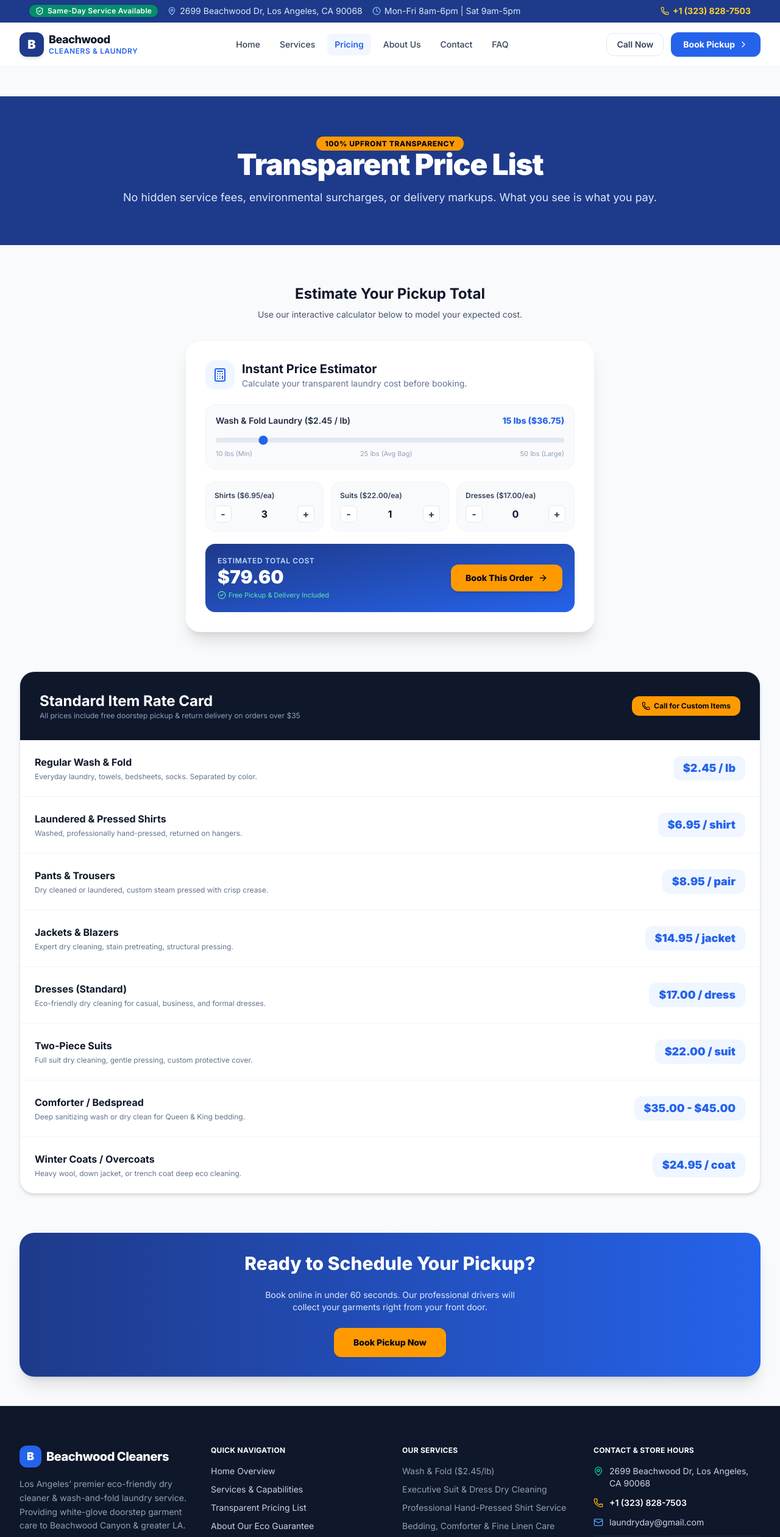
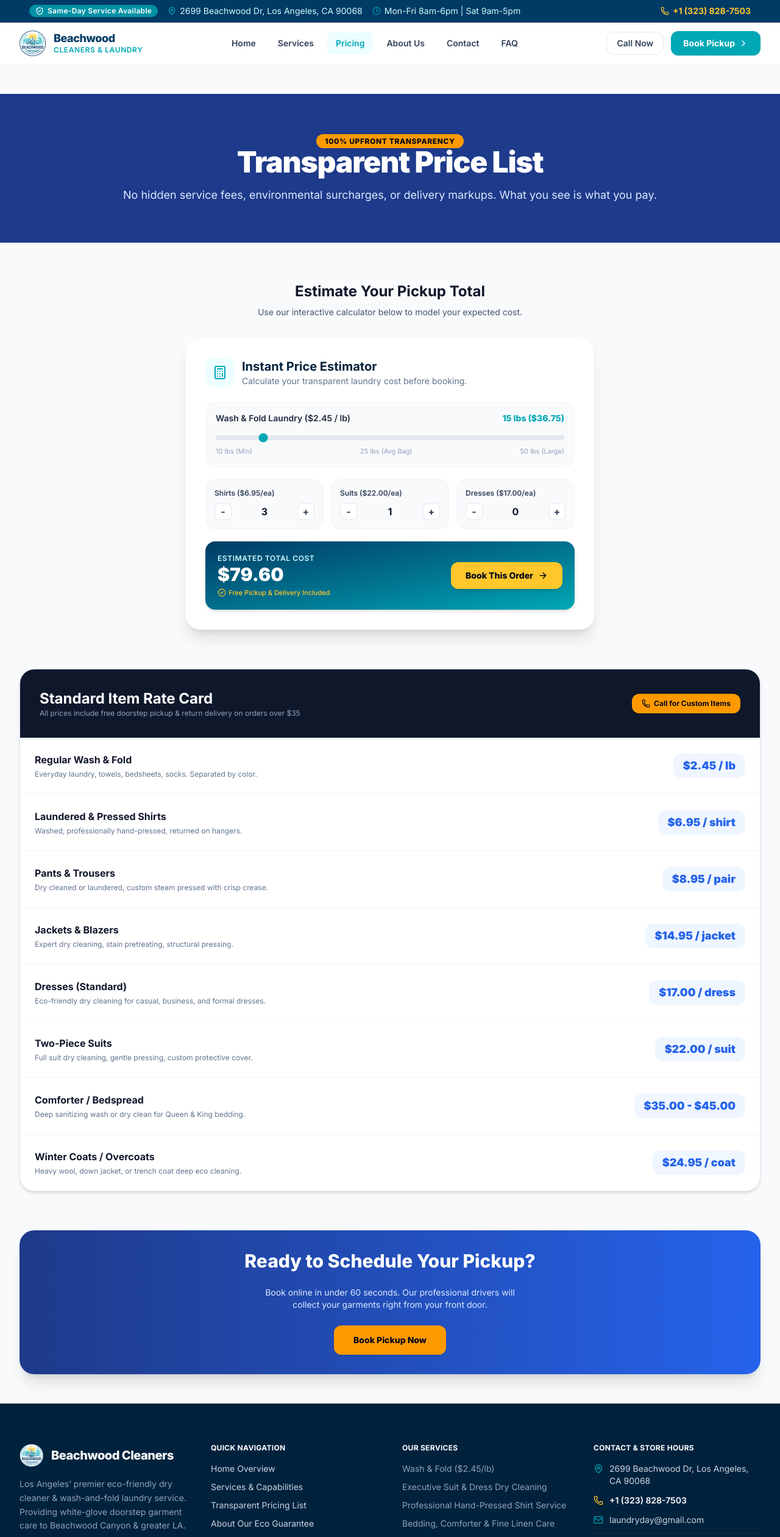
Before and after one commit to aftabfarhanarko/Beachwood-Cleaners-Laundry, a Next.js app: page /pricing in a window 1280 px wide. Shown: the top 2521 px of the page at 61% size. Built offline with nearby package versions, Linux system fonts and the light colour scheme.

Commit message:
Integrate logo1.png and update full site color palette

```diff
--- a/src/app/globals.css
+++ b/src/app/globals.css
@@ -1,18 +1,22 @@
 @import "tailwindcss";
 
 @theme {
-  --color-primary-base: #1E3A8A;
-  --color-brand-accent: #2563EB;
-  --color-emerald-accent: #059669;
+  --color-[#003B65]: #003B65;
+  --color-[#00A8B5]: #00A8B5;
+  --color-[#0091A4]: #0091A4;
+  --color-[#FFC72C]: #FFC72C;
+  --color-primary-base: #003B65;
+  --color-brand-accent: #00A8B5;
+  --color-emerald-accent: #0091A4;
   --color-canvas-bg: #F8FAFC;
-  --color-slate-dark: #0F172A;
-  --color-amber-warm: #D97706;
+  --color-slate-dark: #00223D;
+  --color-amber-warm: #FFC72C;
   --font-inter: var(--font-inter), sans-serif;
 }
 
 :root {
   --background: #F8FAFC;
-  --foreground: #0F172A;
+  --foreground: #00223D;
 }
 
 body {
--- a/src/components/Footer.tsx
+++ b/src/components/Footer.tsx
@@ -1,17 +1,23 @@
 import React from "react";
 import Link from "next/link";
-import { Phone, Mail, MapPin, Shield, Star, Heart } from "lucide-react";
+import Image from "next/image";
+import { Phone, Mail, MapPin, Star } from "lucide-react";
 
 export function Footer() {
   return (
-    <footer className="bg-[#0F172A] text-slate-300 pt-16 pb-8 border-t border-slate-800">
+    <footer className="bg-[#00223D] text-slate-300 pt-16 pb-8 border-t border-cyan-950">
       <div className="max-container">
         <div className="grid grid-cols-1 md:grid-cols-2 lg:grid-cols-4 gap-10 pb-12 border-b border-slate-800">
           {/* Col 1: About & Info */}
           <div className="space-y-4">
-            <div className="flex items-center gap-2">
-              <div className="w-9 h-9 rounded-xl bg-[#2563EB] flex items-center justify-center text-white font-black text-lg shadow">
-                B
+            <div className="flex items-center gap-3">
+              <div className="relative w-10 h-10 shrink-0">
+                <Image
+                  src="/logo1.png"
+                  alt="Beachwood Cleaners Logo"
+                  fill
+                  className="object-contain"
+                />
               </div>
               <span className="font-extrabold text-xl text-white tracking-tight">
                 Beachwood Cleaners
@@ -20,10 +26,10 @@ export function Footer() {
             <p className="text-sm text-slate-400 leading-relaxed">
               Los Angeles’ premier eco-friendly dry cleaner & wash-and-fold laundry service. Providing white-glove doorstep garment care to Beachwood Canyon & greater LA.
             </p>
-            <div className="flex items-center gap-1.5 text-amber-400 font-semibold text-sm">
-              <div className="flex text-amber-400">
+            <div className="flex items-center gap-1.5 text-[#FFC72C] font-semibold text-sm">
+              <div className="flex text-[#FFC72C]">
                 {[...Array(5)].map((_, i) => (
-                  <Star key={i} className="w-4 h-4 fill-amber-400 stroke-amber-400" />
+                  <Star key={i} className="w-4 h-4 fill-[#FFC72C] stroke-[#FFC72C]" />
                 ))}
               </div>
               <span className="text-white font-bold">4.9 / 5.0</span>
@@ -33,7 +39,7 @@ export function Footer() {
 
           {/* Col 2: Quick Links */}
           <div>
-            <h3 className="text-white font-bold text-base mb-4 tracking-wide uppercase text-xs text-blue-400">
+            <h3 className="text-white font-bold text-base mb-4 tracking-wide uppercase text-xs text-[#00A8B5]">
               Quick Navigation
             </h3>
             <ul className="space-y-2.5 text-sm">
@@ -72,7 +78,7 @@ export function Footer() {
 
           {/* Col 3: Services */}
           <div>
-            <h3 className="text-white font-bold text-base mb-4 tracking-wide uppercase text-xs text-blue-400">
+            <h3 className="text-white font-bold text-base mb-4 tracking-wide uppercase text-xs text-[#00A8B5]">
               Our Services
             </h3>
             <ul className="space-y-2.5 text-sm text-slate-400">
@@ -87,21 +93,21 @@ export function Footer() {
 
           {/* Col 4: Store Info & Hours */}
           <div className="space-y-3 text-sm">
-            <h3 className="text-white font-bold text-base mb-4 tracking-wide uppercase text-xs text-blue-400">
+            <h3 className="text-white font-bold text-base mb-4 tracking-wide uppercase text-xs text-[#00A8B5]">
               Contact & Store Hours
             </h3>
             <div className="flex items-start gap-2.5">
-              <MapPin className="w-4 h-4 text-emerald-400 shrink-0 mt-0.5" />
+              <MapPin className="w-4 h-4 text-[#00A8B5] shrink-0 mt-0.5" />
               <span>2699 Beachwood Dr, Los Angeles, CA 90068</span>
             </div>
             <div className="flex items-center gap-2.5">
-              <Phone className="w-4 h-4 text-amber-400 shrink-0" />
+              <Phone className="w-4 h-4 text-[#FFC72C] shrink-0" />
               <a href="tel:+13238287503" className="text-white font-semibold hover:underline">
                 +1 (323) 828-7503
               </a>
             </div>
             <div className="flex items-center gap-2.5">
-              <Mail className="w-4 h-4 text-blue-400 shrink-0" />
+              <Mail className="w-4 h-4 text-[#00A8B5] shrink-0" />
               <a href="mailto:laundryday@gmail.com" className="hover:underline">
                 laundryday@gmail.com
               </a>
--- a/src/components/HomeFaqAccordion.tsx
+++ b/src/components/HomeFaqAccordion.tsx
@@ -25,7 +25,7 @@ export function HomeFaqAccordion({ faqs }: { faqs: FaqItem[] }) {
             <span className="text-base">{faq.q}</span>
             <ChevronDown
               className={`w-5 h-5 text-slate-500 transition-transform ${
-                openFaq === idx ? "rotate-180 text-[#2563EB]" : ""
+                openFaq === idx ? "rotate-180 text-[#00A8B5]" : ""
               }`}
             />
           </button>
--- a/src/components/Navbar.tsx
+++ b/src/components/Navbar.tsx
@@ -2,6 +2,7 @@
 
 import React, { useState, useEffect } from "react";
 import Link from "next/link";
+import Image from "next/image";
 import { usePathname } from "next/navigation";
 import { Phone, MapPin, Clock, ShieldCheck, Menu, X, ChevronRight } from "lucide-react";
 
@@ -34,25 +35,25 @@ export function Navbar() {
   return (
     <header className="sticky top-0 z-50 w-full">
       {/* Top Utility Header */}
-      <div className="bg-[#1E3A8A] text-white text-xs sm:text-sm py-2 px-4 border-b border-blue-900/50">
+      <div className="bg-[#003B65] text-white text-xs sm:text-sm py-2 px-4 border-b border-[#00223D]/50">
         <div className="max-container flex flex-wrap items-center justify-between gap-2">
           <div className="flex items-center gap-4 flex-wrap">
-            <span className="inline-flex items-center gap-1.5 bg-emerald-600/90 text-white px-2.5 py-0.5 rounded-full text-xs font-semibold tracking-wide shadow-xs">
+            <span className="inline-flex items-center gap-1.5 bg-[#0091A4] text-white px-2.5 py-0.5 rounded-full text-xs font-semibold tracking-wide shadow-xs">
               <ShieldCheck className="w-3.5 h-3.5" /> Same-Day Service Available
             </span>
-            <div className="hidden md:flex items-center gap-1.5 text-blue-100">
-              <MapPin className="w-3.5 h-3.5 text-blue-300" />
+            <div className="hidden md:flex items-center gap-1.5 text-cyan-100">
+              <MapPin className="w-3.5 h-3.5 text-[#00A8B5]" />
               <span>2699 Beachwood Dr, Los Angeles, CA 90068</span>
             </div>
-            <div className="hidden lg:flex items-center gap-1.5 text-blue-100">
-              <Clock className="w-3.5 h-3.5 text-blue-300" />
+            <div className="hidden lg:flex items-center gap-1.5 text-cyan-100">
+              <Clock className="w-3.5 h-3.5 text-[#00A8B5]" />
               <span>Mon-Fri 8am-6pm | Sat 9am-5pm</span>
             </div>
           </div>
           <div className="flex items-center gap-4 ml-auto sm:ml-0">
             <a
               href="tel:+13238287503"
-              className="inline-flex items-center gap-1.5 text-amber-300 hover:text-amber-200 font-bold transition-colors"
+              className="inline-flex items-center gap-1.5 text-[#FFC72C] hover:text-amber-300 font-bold transition-colors"
             >
               <Phone className="w-3.5 h-3.5" />
               <span>+1 (323) 828-7503</span>
@@ -65,21 +66,27 @@ export function Navbar() {
       <nav
         className={`w-full transition-all duration-200 ${
           isScrolled
-            ? "bg-white/95 backdrop-blur-md shadow-md py-3"
-            : "bg-white py-4 border-b border-slate-100"
+            ? "bg-white/95 backdrop-blur-md shadow-md py-2.5"
+            : "bg-white py-3 border-b border-slate-100"
         }`}
       >
         <div className="max-container flex items-center justify-between">
-          {/* Brand Logo */}
-          <Link href="/" className="flex items-center gap-2 group">
-            <div className="w-10 h-10 rounded-xl bg-[#1E3A8A] flex items-center justify-center text-white font-black text-xl shadow-md group-hover:bg-[#2563EB] transition-colors">
-              B
+          {/* Brand Logo with logo1.png */}
+          <Link href="/" className="flex items-center gap-3 group">
+            <div className="relative w-11 h-11 shrink-0">
+              <Image
+                src="/logo1.png"
+                alt="Beachwood Cleaners & Laundry Logo"
+                fill
+                className="object-contain"
+                priority
+              />
             </div>
             <div className="flex flex-col">
-              <span className="font-extrabold text-lg leading-tight tracking-tight text-[#0F172A]">
+              <span className="font-extrabold text-lg leading-tight tracking-tight text-[#003B65]">
                 Beachwood
               </span>
-              <span className="text-xs font-semibold text-[#2563EB] tracking-wider uppercase">
+              <span className="text-xs font-semibold text-[#00A8B5] tracking-wider uppercase">
                 Cleaners & Laundry
               </span>
             </div>
@@ -93,10 +100,10 @@ export function Navbar() {
                 <Link
                   key={link.name}
                   href={link.href}
-                  className={`px-3 py-2 rounded-lg text-sm font-medium transition-colors ${
+                  className={`px-3.5 py-2 rounded-lg text-sm font-semibold transition-colors ${
                     isActive
-                      ? "text-[#2563EB] bg-blue-50/80 font-semibold"
-                      : "text-slate-700 hover:text-[#2563EB] hover:bg-slate-50"
+                      ? "text-[#00A8B5] bg-cyan-50 font-bold"
+                      : "text-slate-700 hover:text-[#00A8B5] hover:bg-slate-50"
                   }`}
                 >
                   {link.name}
@@ -109,13 +116,13 @@ export function Navbar() {
           <div className="hidden sm:flex items-center gap-3">
             <a
               href="tel:+13238287503"
-              className="hidden lg:inline-flex items-center justify-center px-4 py-2 text-sm font-semibold text-slate-700 hover:text-[#1E3A8A] border border-slate-200 rounded-xl hover:bg-slate-50 transition-colors"
+              className="hidden lg:inline-flex items-center justify-center px-4 py-2 text-sm font-semibold text-slate-700 hover:text-[#003B65] border border-slate-200 rounded-xl hover:bg-slate-50 transition-colors"
             >
               Call Now
             </a>
             <Link
               href="/contact"
-              className="inline-flex items-center justify-center gap-1.5 px-5 py-2.5 text-sm font-bold text-white bg-[#2563EB] hover:bg-blue-700 rounded-xl shadow-sm hover:shadow transition-all duration-150 active:scale-98"
+              className="inline-flex items-center justify-center gap-1.5 px-5 py-2.5 text-sm font-bold text-white bg-[#00A8B5] hover:bg-[#0091A4] rounded-xl shadow-sm hover:shadow transition-all duration-150 active:scale-98"
             >
               Book Pickup <ChevronRight className="w-4 h-4" />
             </Link>
@@ -144,7 +151,7 @@ export function Navbar() {
                     onClick={() => setMobileMenuOpen(false)}
                     className={`px-3 py-2.5 rounded-lg text-base font-medium transition-colors ${
                       isActive
-                        ? "text-[#2563EB] bg-blue-50 font-semibold"
+                        ? "text-[#00A8B5] bg-cyan-50 font-semibold"
                         : "text-slate-700 hover:bg-slate-50"
                     }`}
                   >
@@ -156,14 +163,14 @@ export function Navbar() {
             <div className="pt-2 border-t border-slate-100 flex flex-col gap-2">
               <a
                 href="tel:+13238287503"
-                className="w-full py-2.5 text-center font-bold text-[#1E3A8A] bg-blue-50 rounded-xl"
+                className="w-full py-2.5 text-center font-bold text-[#003B65] bg-cyan-50 rounded-xl"
               >
                 Call +1 (323) 828-7503
               </a>
               <Link
                 href="/contact"
                 onClick={() => setMobileMenuOpen(false)}
-                className="w-full py-2.5 text-center font-bold text-white bg-[#2563EB] rounded-xl shadow"
+                className="w-full py-2.5 text-center font-bold text-white bg-[#00A8B5] rounded-xl shadow"
               >
                 Schedule Pickup Now
               </Link>
--- a/src/components/PricingCalculator.tsx
+++ b/src/components/PricingCalculator.tsx
@@ -24,11 +24,11 @@ export function PricingCalculator() {
   return (
     <div className="bg-white rounded-3xl p-6 sm:p-8 shadow-xl border border-slate-100 max-w-2xl mx-auto">
       <div className="flex items-center gap-3 mb-6">
-        <div className="w-12 h-12 rounded-2xl bg-blue-50 flex items-center justify-center text-[#2563EB]">
+        <div className="w-12 h-12 rounded-2xl bg-cyan-50 flex items-center justify-center text-[#00A8B5]">
           <Calculator className="w-6 h-6" />
         </div>
         <div>
-          <h3 className="text-xl font-bold text-[#0F172A]">Instant Price Estimator</h3>
+          <h3 className="text-xl font-bold text-[#00223D]">Instant Price Estimator</h3>
           <p className="text-xs sm:text-sm text-slate-500">Calculate your transparent laundry cost before booking.</p>
         </div>
       </div>
@@ -40,7 +40,7 @@ export function PricingCalculator() {
             <span className="font-semibold text-slate-800 text-sm">
               Wash & Fold Laundry ($2.45 / lb)
             </span>
-            <span className="text-[#2563EB] font-extrabold text-sm">{washWeight} lbs (${totalWash.toFixed(2)})</span>
+            <span className="text-[#00A8B5] font-extrabold text-sm">{washWeight} lbs (${totalWash.toFixed(2)})</span>
           </div>
           <input
             type="range"
@@ -49,7 +49,7 @@ export function PricingCalculator() {
             step="1"
             value={washWeight}
             onChange={(e) => setWashWeight(Number(e.target.value))}
-            className="w-full h-2 bg-slate-200 rounded-lg appearance-none cursor-pointer accent-[#2563EB]"
+            className="w-full h-2 bg-slate-200 rounded-lg appearance-none cursor-pointer accent-[#00A8B5]"
           />
           <div className="flex justify-between text-[11px] text-slate-400 mt-1">
             <span>10 lbs (Min)</span>
@@ -66,14 +66,14 @@ export function PricingCalculator() {
             <div className="flex items-center justify-between mt-2">
               <button
                 onClick={() => setShirts(Math.max(0, shirts - 1))}
-                className="w-7 h-7 rounded-lg bg-white border border-slate-200 font-bold text-slate-700 hover:bg-slate-100"
+                className="w-7 h-7 rounded-lg bg-white border border-slate-200 font-bold text-slate-700 hover:bg-slate-100 cursor-pointer"
               >
                 -
               </button>
               <span className="font-bold text-slate-900">{shirts}</span>
               <button
                 onClick={() => setShirts(shirts + 1)}
-                className="w-7 h-7 rounded-lg bg-white border border-slate-200 font-bold text-slate-700 hover:bg-slate-100"
+                className="w-7 h-7 rounded-lg bg-white border border-slate-200 font-bold text-slate-700 hover:bg-slate-100 cursor-pointer"
               >
                 +
               </button>
@@ -86,14 +86,14 @@ export function PricingCalculator() {
             <div className="flex items-center justify-between mt-2">
               <button
                 onClick={() => setSuits(Math.max(0, suits - 1))}
-                className="w-7 h-7 rounded-lg bg-white border border-slate-200 font-bold text-slate-700 hover:bg-slate-100"
+                className="w-7 h-7 rounded-lg bg-white border border-slate-200 font-bold text-slate-700 hover:bg-slate-100 cursor-pointer"
               >
                 -
               </button>
               <span className="font-bold text-slate-900">{suits}</span>
               <button
                 onClick={() => setSuits(suits + 1)}
-                className="w-7 h-7 rounded-lg bg-white border border-slate-200 font-bold text-slate-700 hover:bg-slate-100"
+                className="w-7 h-7 rounded-lg bg-white border border-slate-200 font-bold text-slate-700 hover:bg-slate-100 cursor-pointer"
               >
                 +
               </button>
@@ -106,14 +106,14 @@ export function PricingCalculator() {
             <div className="flex items-center justify-between mt-2">
               <button
                 onClick={() => setDresses(Math.max(0, dresses - 1))}
-                className="w-7 h-7 rounded-lg bg-white border border-slate-200 font-bold text-slate-700 hover:bg-slate-100"
+                className="w-7 h-7 rounded-lg bg-white border border-slate-200 font-bold text-slate-700 hover:bg-slate-100 cursor-pointer"
               >
                 -
               </button>
               <span className="font-bold text-slate-900">{dresses}</span>
               <button
                 onClick={() => setDresses(dresses + 1)}
-                className="w-7 h-7 rounded-lg bg-white border border-slate-200 font-bold text-slate-700 hover:bg-slate-100"
+                className="w-7 h-7 rounded-lg bg-white border border-slate-200 font-bold text-slate-700 hover:bg-slate-100 cursor-pointer"
               >
                 +
               </button>
@@ -122,19 +122,19 @@ export function PricingCalculator() {
         </div>
 
         {/* Estimated Total Display */}
-        <div className="p-5 bg-gradient-to-br from-[#1E3A8A] to-[#2563EB] text-white rounded-2xl flex flex-col sm:flex-row items-center justify-between gap-4">
+        <div className="p-5 bg-gradient-to-br from-[#003B65] to-[#00A8B5] text-white rounded-2xl flex flex-col sm:flex-row items-center justify-between gap-4 shadow-md">
           <div>
-            <span className="text-xs uppercase tracking-wider font-semibold text-blue-200 block">
+            <span className="text-xs uppercase tracking-wider font-semibold text-cyan-100 block">
               Estimated Total Cost
             </span>
             <div className="text-3xl font-black">${subtotal.toFixed(2)}</div>
-            <span className="text-[11px] text-emerald-300 flex items-center gap-1 mt-1">
+            <span className="text-[11px] text-[#FFC72C] flex items-center gap-1 mt-1 font-medium">
               <CheckCircle2 className="w-3.5 h-3.5" /> Free Pickup & Delivery Included
             </span>
           </div>
           <a
             href="/contact"
-            className="w-full sm:w-auto inline-flex items-center justify-center gap-2 px-6 py-3 bg-amber-500 hover:bg-amber-400 text-slate-950 font-extrabold rounded-xl transition-all duration-150 shadow-md hover:shadow-lg active:scale-98 text-sm shrink-0"
+            className="w-full sm:w-auto inline-flex items-center justify-center gap-2 px-6 py-3 bg-[#FFC72C] hover:bg-amber-400 text-slate-950 font-extrabold rounded-xl transition-all duration-150 shadow-md hover:shadow-lg active:scale-98 text-sm shrink-0"
           >
             Book This Order <ArrowRight className="w-4 h-4" />
           </a>
```
Also changed, not shown: src/app/page.tsx (+63 -63 lines), src/components/ServiceTabs.tsx (+38 -38 lines), public/logo1.png (added), 1 other file (tests, documents, lock files or other folders).
